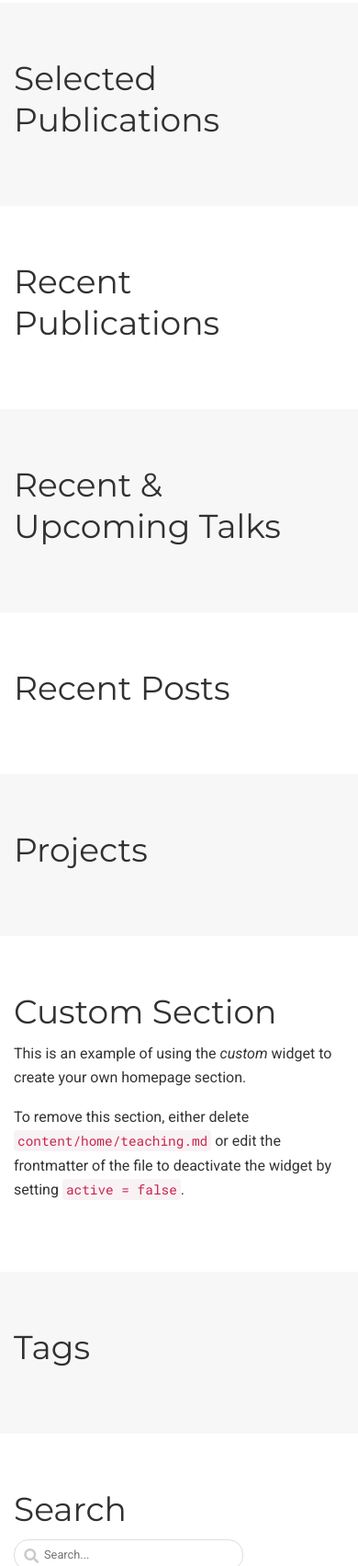
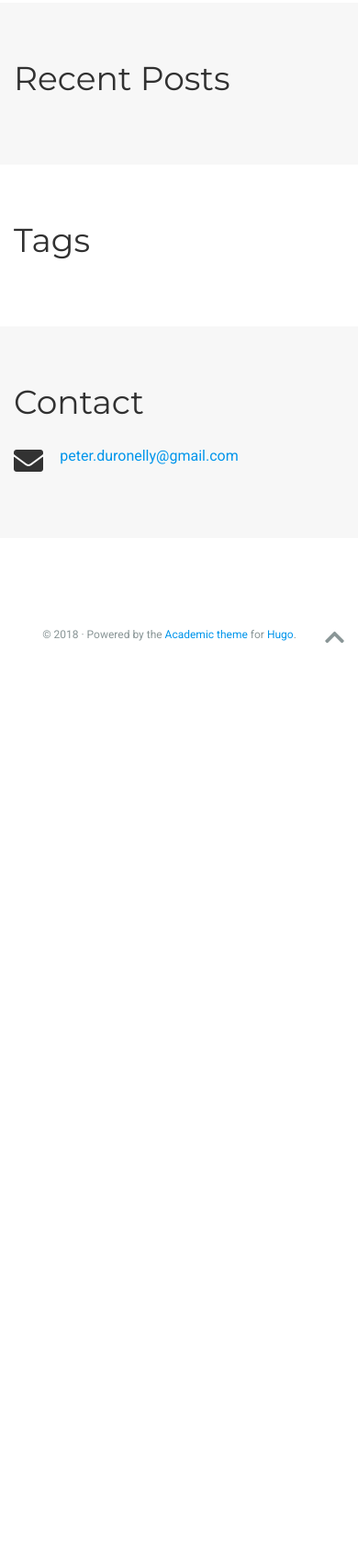
Before and after one commit to peterduronelly/peterduronelly.github.io, a plain HTML site: page index.html in a window 390 px wide. Shown: the part 1293-2996 px from the top of the page at 92% size. After the commit the page ends 2042 px from the top, so only its background shows below. Drawn offline with nearby package versions, Linux system fonts and the light colour scheme; some icons are missing.

Commit message:
Build site

```diff
--- a/index.html
+++ b/index.html
@@ -332,104 +332,6 @@
 
 
 
-  <section id="publications_selected" class="home-section">
-    <div class="container">
-
-
-
-
-<div class="row">
-  <div class="col-xs-12 col-md-4 section-heading">
-    <h1>Selected Publications</h1>
-
-  </div>
-  <div class="col-xs-12 col-md-8">
-
-
-
-
-
-
-
-
-
-  </div>
-</div>
-
-    </div>
-  </section>
-
-
-
-
-
-  <section id="publications" class="home-section">
-    <div class="container">
-
-
-
-
-
-<div class="row">
-  <div class="col-xs-12 col-md-4 section-heading">
-    <h1>Recent Publications</h1>
-
-
-  </div>
-  <div class="col-xs-12 col-md-8">
-
-
-
-
-
-
-
-
-
-
-
-  </div>
-</div>
-
-    </div>
-  </section>
-
-
-
-
-
-  <section id="talks" class="home-section">
-    <div class="container">
-
-
-
-
-
-<div class="row">
-  <div class="col-xs-12 col-md-4 section-heading">
-    <h1>Recent &amp; Upcoming Talks</h1>
-
-
-  </div>
-  <div class="col-xs-12 col-md-8">
-
-
-
-
-
-
-
-
-  </div>
-</div>
-
-    </div>
-  </section>
-
-
-
-
-
   <section id="posts" class="home-section">
     <div class="container">
 
@@ -466,72 +368,6 @@
 
 
 
-  <section id="projects" class="home-section">
-    <div class="container">
-
-
-
-
-<div class="row">
-  <div class="col-xs-12 col-md-4 section-heading">
-    <h1>Projects</h1>
-
-  </div>
-  <div class="col-xs-12 col-md-8">
-
-
-
-
-
-
-
-
-
-    <div class="row isotope projects-container js-layout-masonry">
-
-
-
-    </div>
-
-
-
-  </div>
-</div>
-
-    </div>
-  </section>
-
-
-
-
-
-  <section id="teaching" class="home-section">
-    <div class="container">
-
-
-
-<div class="row">
-
-  <div class="col-xs-12 col-md-4 section-heading">
-    <h1>Custom Section</h1>
-
-  </div>
-  <div class="col-xs-12 col-md-8">
-    <p>This is an example of using the <em>custom</em> widget to create your own homepage section.</p>
-
-<p>To remove this section, either delete <code>content/home/teaching.md</code> or edit the frontmatter of the file to deactivate the widget by setting <code>active = false</code>.</p>
-
-  </div>
-
-</div>
-
-    </div>
-  </section>
-
-
-
-
-
   <section id="tags" class="home-section">
     <div class="container">
 
@@ -549,54 +385,6 @@
 
   </div>
 </div>
-
-    </div>
-  </section>
-
-
-
-
-
-  <section id="search" class="home-section">
-    <div class="container">
-
-
-
-<div class="row">
-  <div class="col-xs-12 col-md-4 section-heading">
-    <h1>Search</h1>
-
-  </div>
-  <div class="col-xs-12 col-md-8">
-
-
-    <div id="search-box">
-
-      <input name="q" id="search-query" placeholder="Search..." autocapitalize="off" autocomplete="off" autocorrect="off" role="textbox" spellcheck="false" type="search">
-
-    </div>
-
-    <div id="search-hits">
-
-    </div>
-
-  </div>
-</div>
-
-
-
-<script id="search-hit-fuse-template" type="text/x-template">
-  <div class="search-hit" id="summary-{{key}}">
-    <div class="search-hit-content">
-      <div class="search-hit-name">
-        <a href="{{relpermalink}}">{{title}}</a>
-        <div class="article-metadata search-hit-type">{{type}}</div>
-        <p class="search-hit-description">{{snippet}}</p>
-      </div>
-    </div>
-  </div>
-</script>
-
 
     </div>
   </section>
```
